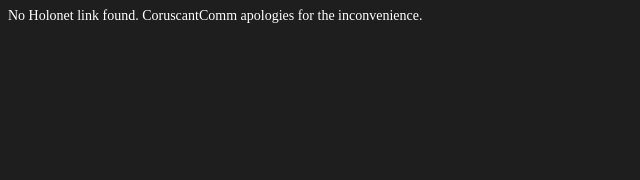
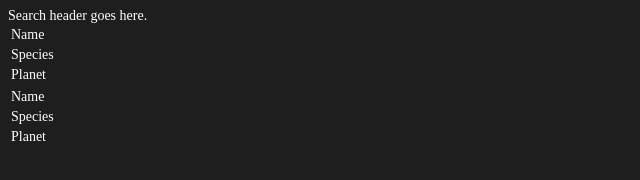
Before and after one commit to dino-inc/MikeyTools, a plain HTML site: page toolpages/holonet.html in a window 1280 px wide. Shown: the whole page, without its empty margins (0-640 px from the left). Drawn offline with nearby package versions, Linux system fonts and the light colour scheme.

Commit message:
Added functional template cloning

```diff
--- a/toolpages/holonet.html
+++ b/toolpages/holonet.html
@@ -18,11 +18,29 @@
 
 </head>
 <body>
-    No Holonet link found. CoruscantComm apologies for the inconvenience.
-    <div id="searchHeader"></div>
-    <div id="entryList">
+    <div id="searchHeader">Search header goes here.</div>
+    <div id = entryList></div>
 
-    </div>
+    <!-- Empty template for npc entries -->
+    <template id = "npcEntry">
+        <div class="npcEntry">
+            <table>
+                <tr>
+                  <td class = "name">Name</td>
+                  <td></td>
+                </tr>
+                <tr>
+                  <td class = "species">Species</td>
+                  <td></td>
+                </tr>
+                <tr>
+                  <td class = "planet">Planet</td>
+                  <td></td>
+                </tr>
+              </table>
+        </div>
+    </template>
+
     <script type="module" src="holonet.js"></script>
 </body>
 </html>
--- a/toolpages/holonet.js
+++ b/toolpages/holonet.js
@@ -1,12 +1,14 @@
 import {holonet} from './holonetdata.js';
 
+let entryList = document.querySelector("#entryList");
+
 // Load everything to the page from holonet data
-loadEntries(holonet.planets);
+loadEntries(holonet.npcs);
 
 function loadEntries(json) {
     for (let i = 0; i < json.length; i++) {
         if (json[i].tags.includes("npc")){
-            console.log("npc");
+            loadNpcData(json[i]);
         }
         else if (json[i].tags.includes("planet")) {
             console.log("planet");
@@ -16,3 +18,8 @@
         }
     }
 }
+
+function loadNpcData(json) {
+    const clonedEntry = document.querySelector("#npcEntry").content.cloneNode(true);
+    entryList.appendChild(clonedEntry);
+}
```
